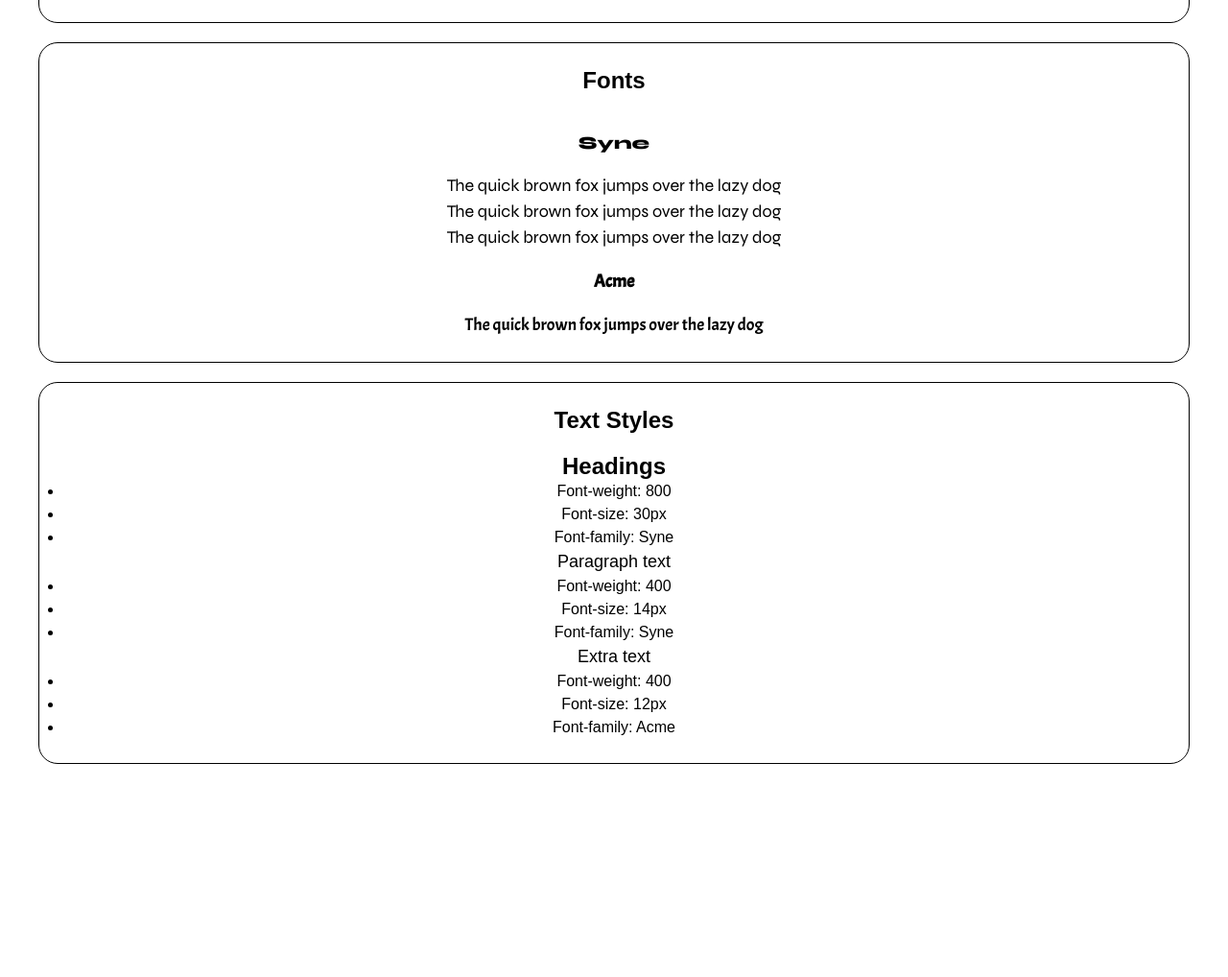
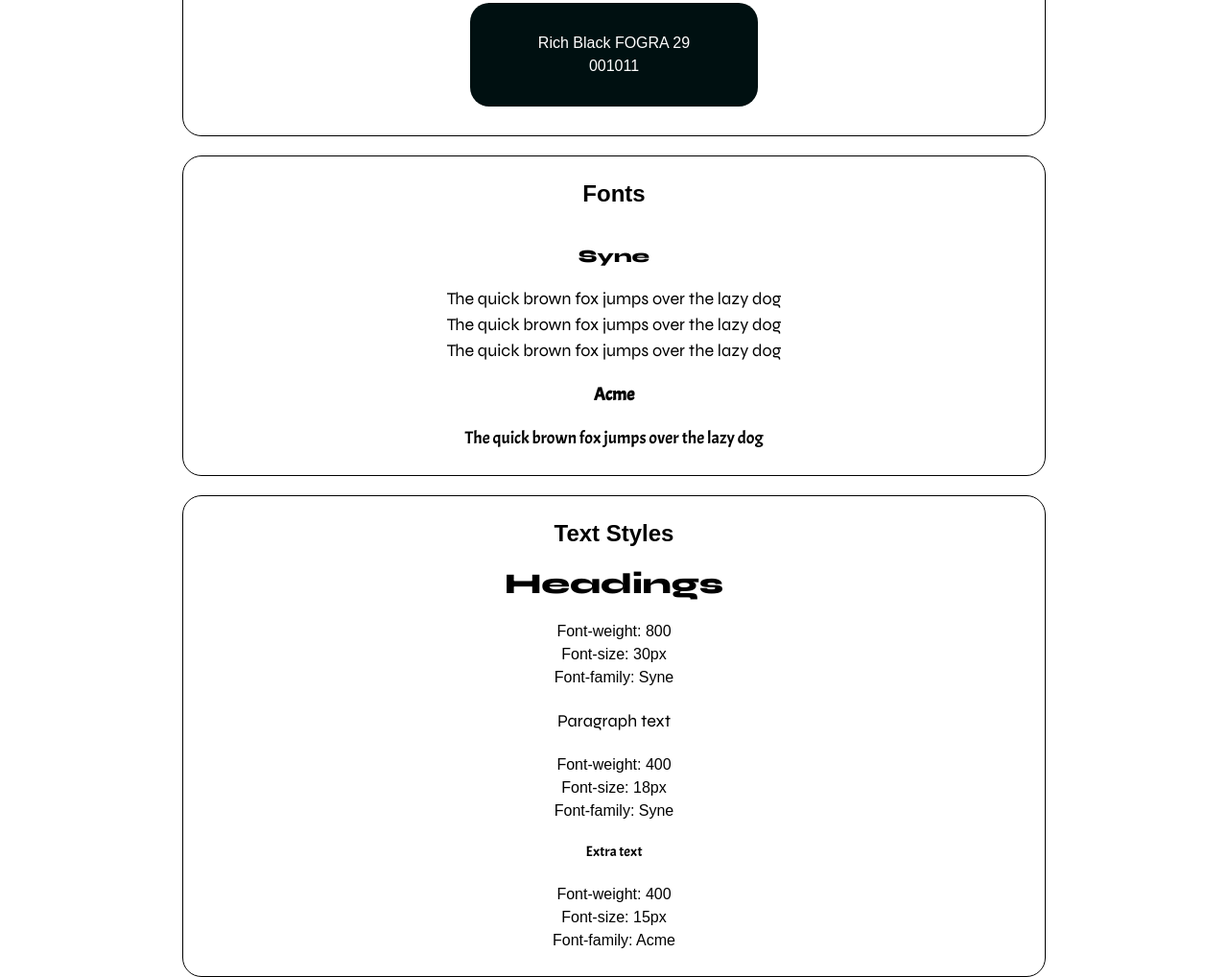
Before and after one commit to byoriolserra/design-system, a plain HTML site: page index.html in a window 1280 px wide. Shown: the part 419-1437 px from the top of the page at 96% size. Before the commit the page ends 1235 px from the top, so only its background shows below. Drawn offline with Linux system fonts and the light colour scheme.

Commit message:
Add text styles content and refine page's content borders

```diff
--- a/index.html
+++ b/index.html
@@ -57,22 +57,22 @@
         <!--TEXT STYLES-->
         <section class="part">
             <h2>Text Styles</h2>
-            <h1 id="heading-example">Headings</h1>
-            <ul>
+            <h1 class="heading-example">Headings</h1>
+            <ul class="heading-example">
                 <li>Font-weight: 800</li>
                 <li>Font-size: 30px</li>
                 <li>Font-family: Syne</li>
             </ul>
-            <p id="paragraph-example">Paragraph text</p>
-            <ul>
+            <p class="paragraph-example">Paragraph text</p>
+            <ul class="paragraph-example">
                 <li>Font-weight: 400</li>
-                <li>Font-size: 14px</li>
+                <li>Font-size: 18px</li>
                 <li>Font-family: Syne</li>
             </ul>
-            <p id="extra-example">Extra text</h2>
-            <ul>
+            <p class="extra-example">Extra text</p>
+            <ul class="extra-example">
                 <li>Font-weight: 400</li>
-                <li>Font-size: 12px</li>
+                <li>Font-size: 15px</li>
                 <li>Font-family: Acme</li>
             </ul>
         </section>
--- a/style.css
+++ b/style.css
@@ -17,8 +17,9 @@ header h1 {
 .part {
     border: 1px solid black;
     height: auto;
-    width: auto;
-    margin: 20px 40px;
+    width: 80%;
+    max-width: 900px;
+    margin: 20px auto;
     padding: 25px;
     border-radius: 20px;
 }
@@ -81,3 +82,34 @@ h3 {
 .acme {
     font-family: 'Acme', sans-serif;
 }
+
+/* TEXT STYLES */
+
+ul.heading-example,
+ul.paragraph-example,
+ul.extra-example {
+    margin: 20px 0;
+    list-style: none;
+}
+
+ul.extra-example {
+    margin-bottom: 0px !important;
+}
+
+h1.heading-example {
+    font-weight: 800;
+    font-size: 30px;
+    font-family: 'Syne';
+}
+
+p.paragraph-example {
+    font-weight: 400;
+    font-size: 18px;
+    font-family: 'Syne';
+}
+
+p.extra-example {
+    font-weight: 400;
+    font-size: 15px;
+    font-family: 'Acme';
+}
```
